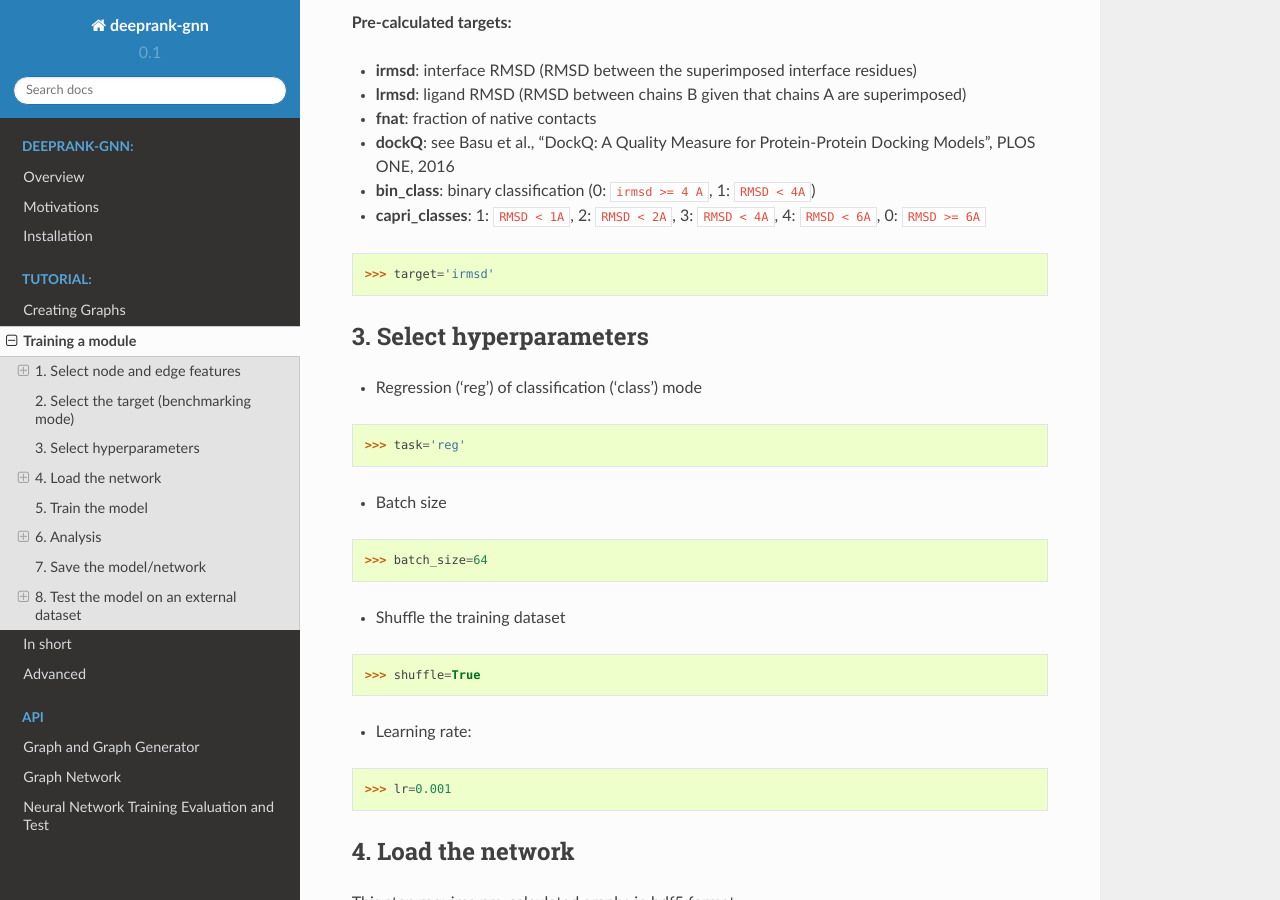
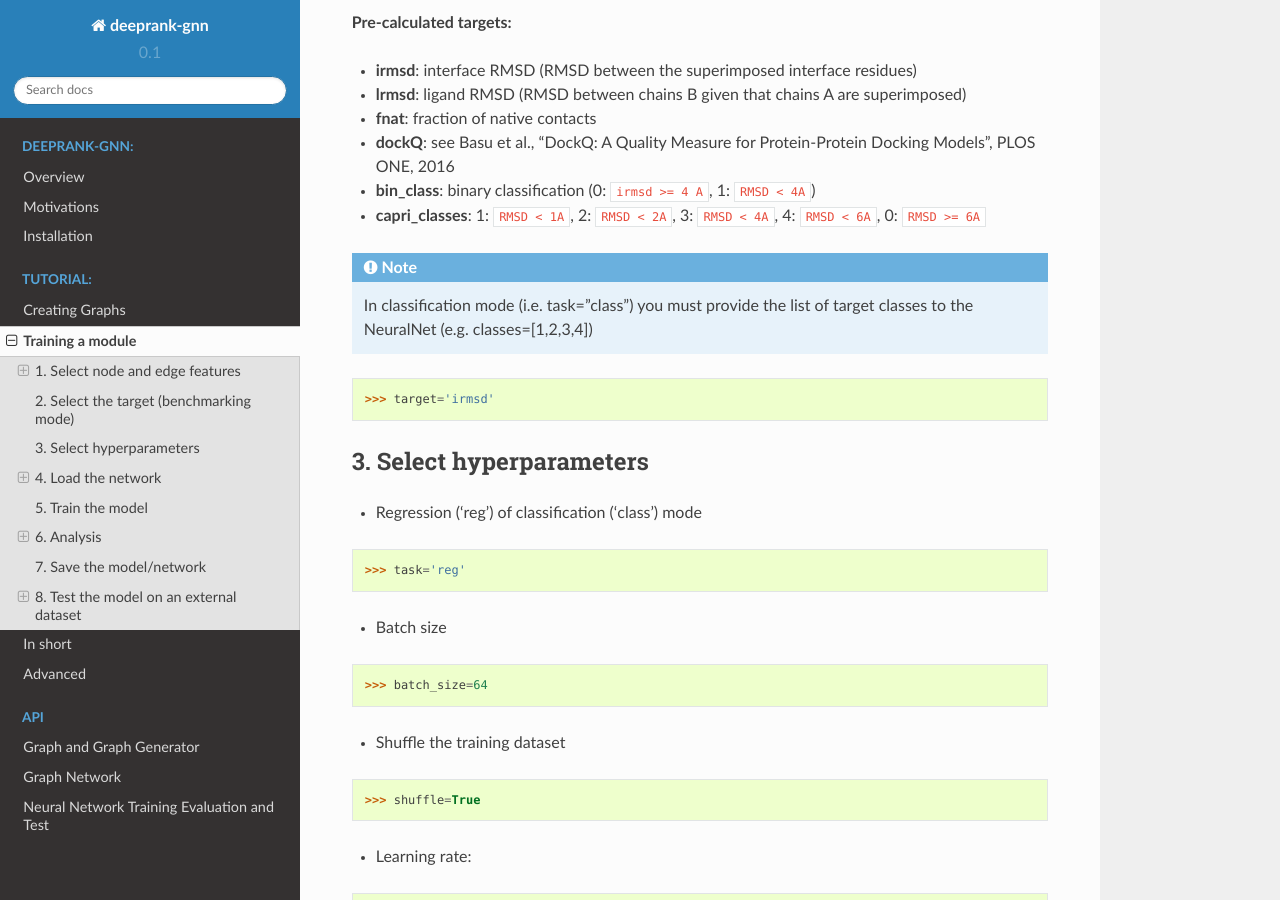
Before and after one commit to DeepRank/Deeprank-GNN, a Sphinx documentation site: the page built from docs/tutorial.train_model.rst, in a window 1280 px wide and 900 px high, scrolled down 1164 px. Built offline with Sphinx 7.4.7 and the Read the Docs theme 2.0.0, drawn with Linux system fonts in a browser that asks for light colours.

Commit message:
Update tutorial.train_model.rst

```diff
--- a/docs/tutorial.train_model.rst
+++ b/docs/tutorial.train_model.rst
@@ -69,6 +69,9 @@ The target values are pre-calculated during the Graph generation step **if a ref
 - **bin_class**: binary classification (0: ``irmsd >= 4 A``, 1: ``RMSD < 4A``)
 
 - **capri_classes**: 1: ``RMSD < 1A``, 2: ``RMSD < 2A``, 3: ``RMSD < 4A``, 4: ``RMSD < 6A``, 0: ``RMSD >= 6A``
+
+.. note::
+ In classification mode (i.e. task="class") you must provide the list of target classes to the NeuralNet (e.g. classes=[1,2,3,4])
 
 >>> target='irmsd'
 
```
